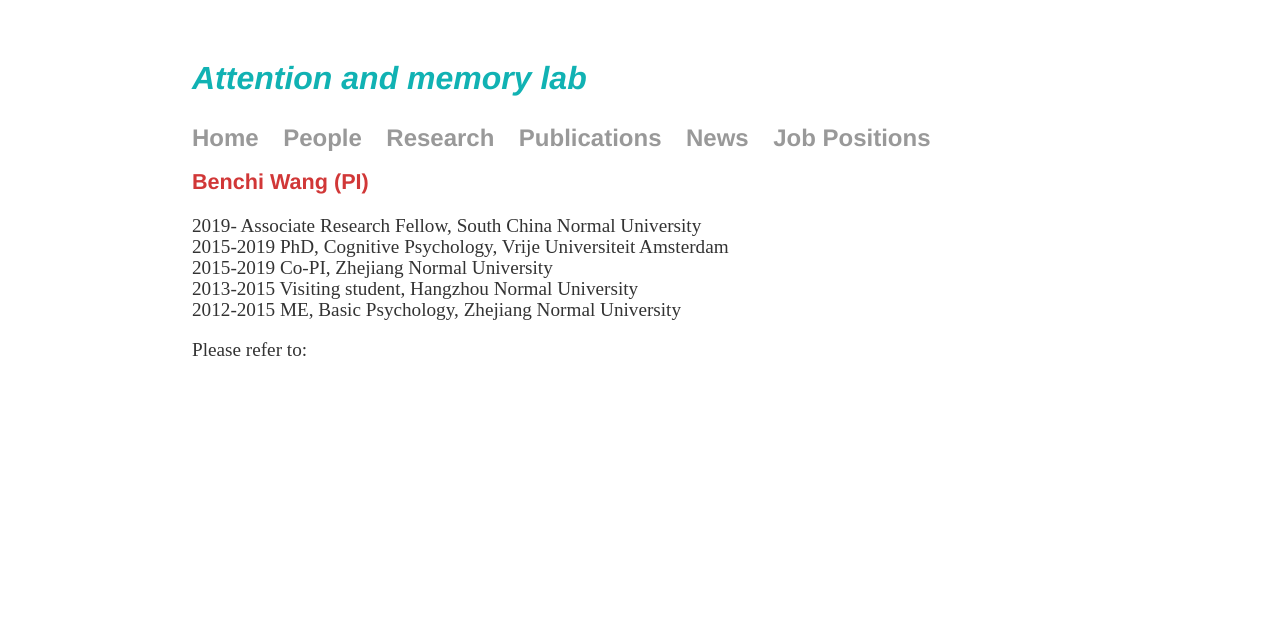
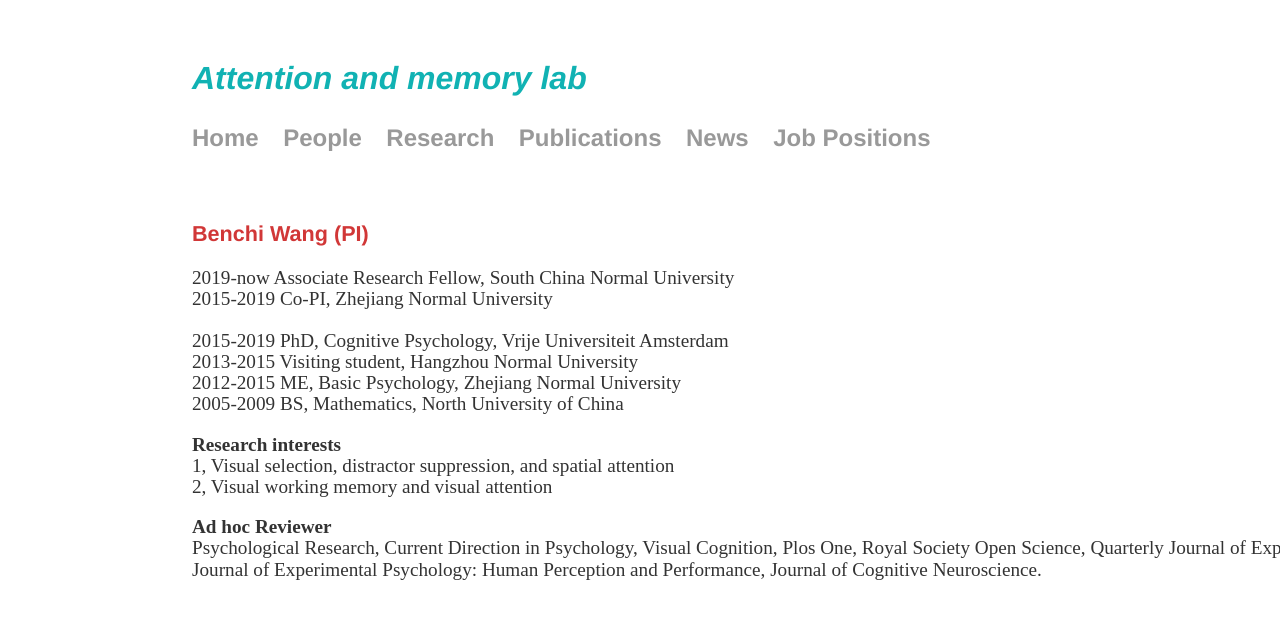
Before and after one commit to wangbenchi/wangbenchi.github.io, a Jekyll site: the page built from people/benchi/index.html, in a window 1280 px wide. Shown: the top 619 px of the page. Built offline with Jekyll 4.4.1, drawn with Linux system fonts in a browser that asks for light colours.

Commit message:
Update index.html

```diff
--- a/people/benchi/index.html
+++ b/people/benchi/index.html
@@ -3,13 +3,20 @@ layout: default
 title: Benchi Wang (PI)
 ---
 <div class="blurb">
-	<h2>{{page.title}}</h2>
-    <p>2019- Associate Research Fellow, South China Normal University
-	<br>2015-2019 PhD, Cognitive Psychology, Vrije Universiteit Amsterdam
+	<br><br><h2>{{page.title}}</h2>
+    <p>2019-now Associate Research Fellow, South China Normal University
 	<br>2015-2019 Co-PI, Zhejiang Normal University
+
+	<br><br>2015-2019 PhD, Cognitive Psychology, Vrije Universiteit Amsterdam
 	<br>2013-2015 Visiting student, Hangzhou Normal University
 	<br>2012-2015 ME, Basic Psychology, Zhejiang Normal University
+	<br>2005-2009 BS, Mathematics, North University of China
 	</p>
-    <p>Please refer to:<a href="mailto:wangbenchi.swift@gmail.com"></a></p>
+	<p><b>Research interests</b>
+	<br>1, Visual selection, distractor suppression, and spatial attention
+	    <br>2, Visual working memory and visual attention</p>
+
+	<p><b>Ad hoc Reviewer</b>
+	<br>Psychological Research, Current Direction in Psychology, Visual Cognition, Plos One, Royal Society Open Science, Quarterly Journal of Experimental Psychology, Journal of Experimental Psychology: Human Perception and Performance, Journal of Cognitive Neuroscience.</p>
 
 </div><!-- /.blurb -->
```
